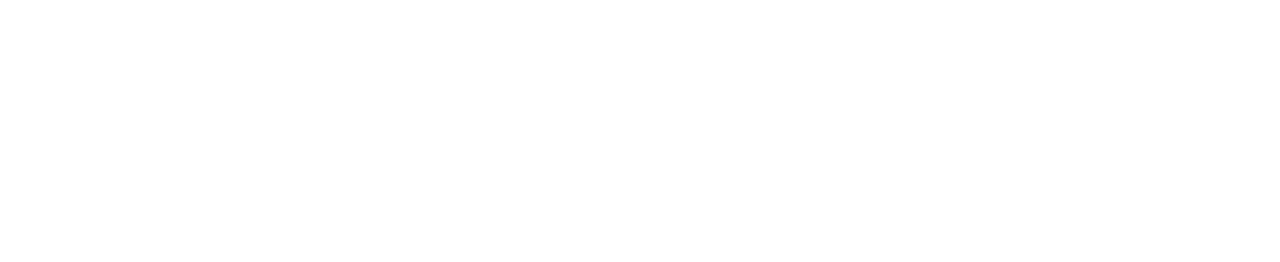
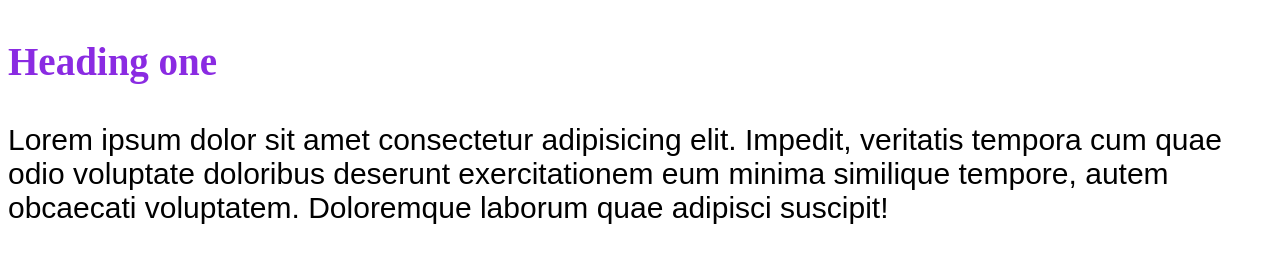
Before and after one commit to Abhishek1632/my-first-repository, a plain HTML site: page index.html in a window 1280 px wide. Drawn offline with Linux system fonts and the light colour scheme.

Commit message:
inline css

```diff
--- a/index.html
+++ b/index.html
@@ -6,5 +6,12 @@
     <meta name="viewport" content="width=device-width, initial-scale=1.0" />
     <title>full stack session</title>
   </head>
-  <body></body>
+  <body>
+    <h3 style="color: blueviolet; font-size: 39px">Heading one</h3>
+    <p style="font-size: 30px; font-family: Arial, Helvetica, sans-serif">
+      Lorem ipsum dolor sit amet consectetur adipisicing elit. Impedit, veritatis tempora cum quae
+      odio voluptate doloribus deserunt exercitationem eum minima similique tempore, autem obcaecati
+      voluptatem. Doloremque laborum quae adipisci suscipit!
+    </p>
+  </body>
 </html>
```
